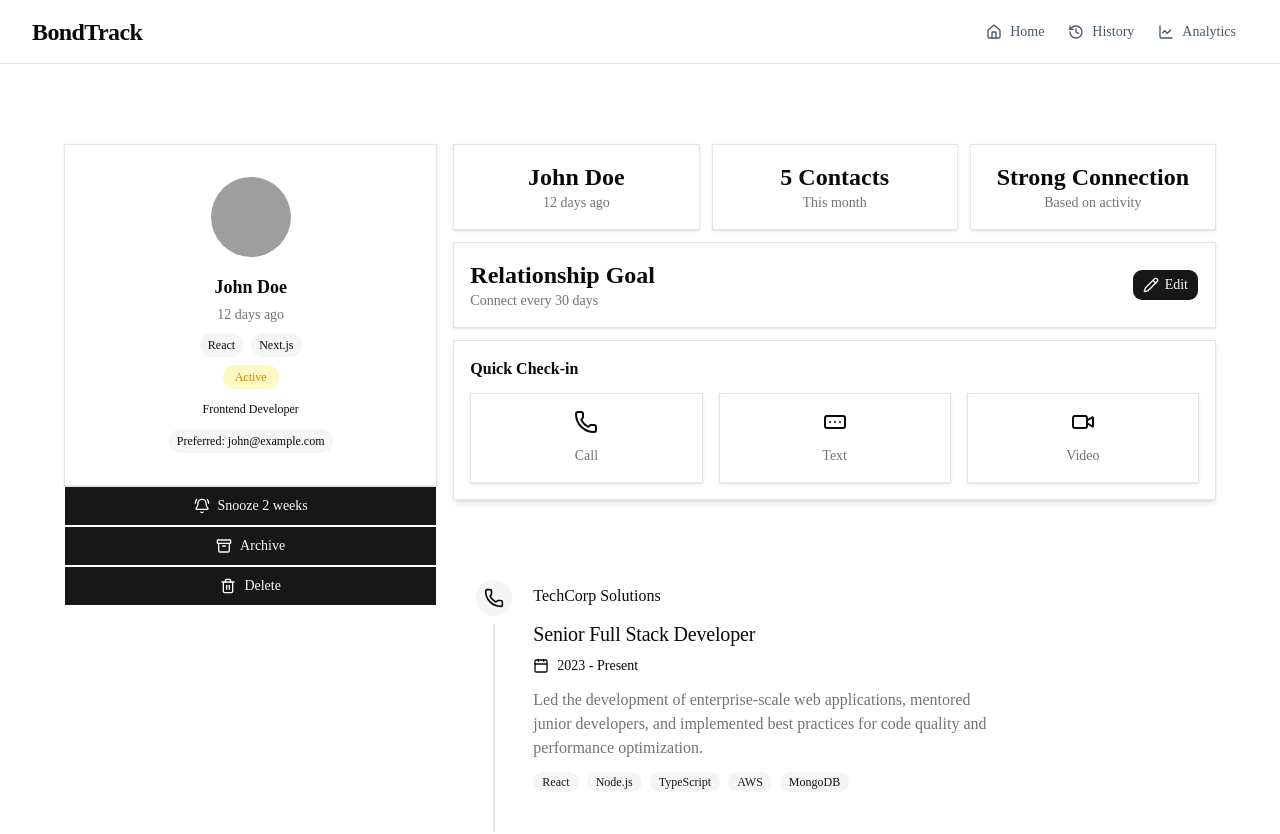
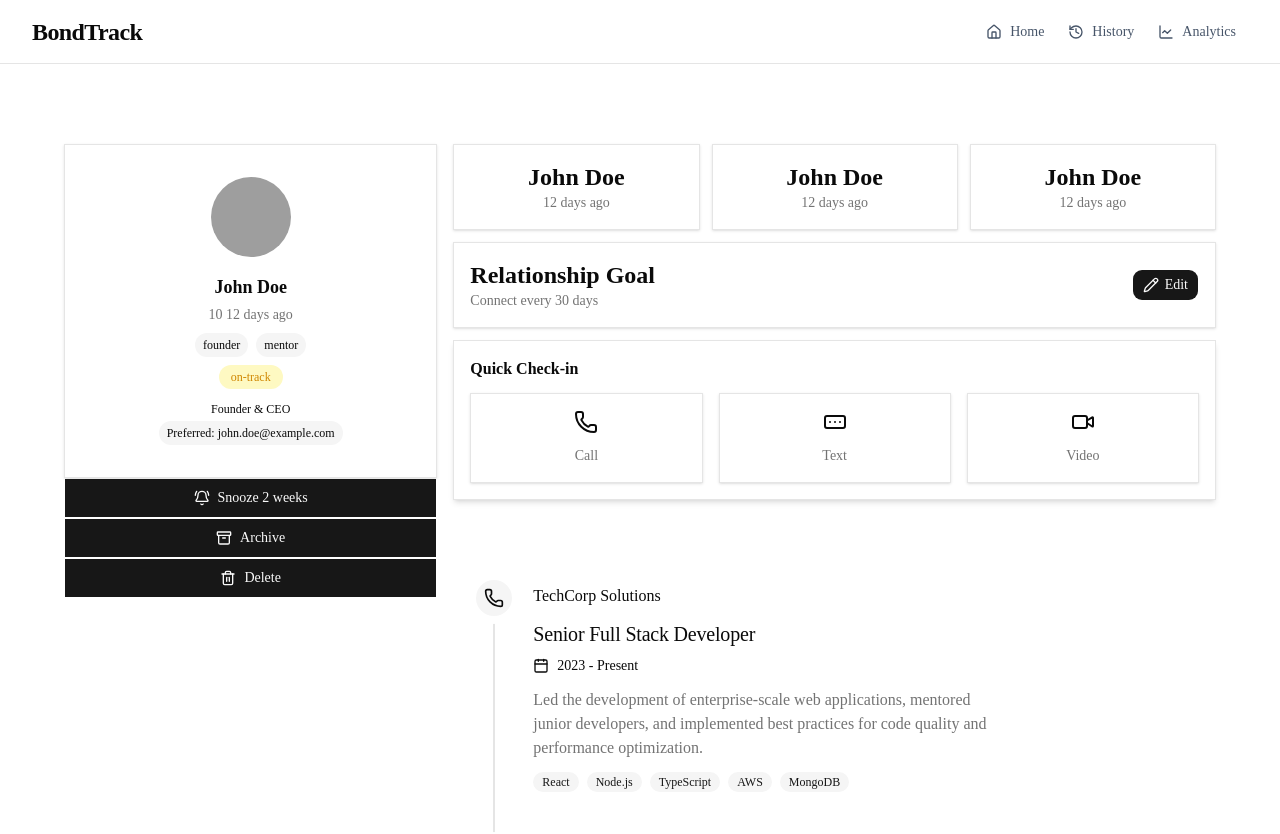
Before and after one commit to bulbul64/bond-track, a Next.js app: page /friends/1 in a window 1280 px wide. Shown: the top 834 px of the page. Built offline with nearby package versions, Linux system fonts and the light colour scheme; grey boxes are pictures that could not be loaded.

Commit message:
feat: start dynamic data integration for dashboard components

```diff
--- a/src/components/friends/FriendCard.tsx
+++ b/src/components/friends/FriendCard.tsx
@@ -1,69 +1,52 @@
-import Image from "next/image";
-import { Button } from "../ui/button";
-import {
-  Pencil,
-  Phone,
-  RectangleEllipsis,
-  Video,
-} from "lucide-react";
+import Image from 'next/image';
+import React from 'react';
+import { Button } from '../ui/button';
+import { Pencil, Phone, RectangleEllipsis, Video } from 'lucide-react';
+import { Friend } from '@/types/friend';
+type Props = {
+  id: number | string;
+};
 
-/* =========================
-   FRIEND CARD (STATIC)
-========================= */
-export function FriendCard() {
-  const friend = {
-    name: "John Doe",
-    status: "Active",
-    picture: "/avatar.jpg",
-    days_since_contact: "12 days ago",
-    tags: ["React", "Next.js"],
-    title: "Frontend Developer",
-    email: "john@example.com",
-  };
+export async function FriendCard({ id }: Props) {
+  const res = await fetch('http://localhost:3000/data/friends.json', {
+    cache: 'no-store',
+  });
 
+  const friends = await res.json();
+  const friend = friends.find((f: Friend) => f.id == Number(id));
+
+  console.log(friend);
+
+  const { name, status, picture, days_since_contact, tags, title, email } = friend!;
   return (
-    <div className="flex flex-col items-center border shadow-sm px-6 py-8 text-center hover:shadow-md transition">
+    <div className="flex flex-col items-center border shadow-sm px-6 py-8 text-center hover:shadow-md transition cursor-pointer">
       <Image
-        alt={friend.name}
-        src={friend.picture}
+        alt={name}
+        src={picture}
         width={120}
         height={120}
         className="h-20 w-20 rounded-full object-cover"
       />
 
-      <h3 className="mt-4 font-semibold text-lg">{friend.name}</h3>
+      <h3 className="mt-4 font-semibold text-lg">{name}</h3>
 
-      <p className="text-sm text-muted-foreground mt-1">
-        {friend.days_since_contact}
-      </p>
+      <p className="text-sm text-muted-foreground mt-1"> {days_since_contact} 12 days ago</p>
 
       <div className="mt-2 flex gap-2 flex-wrap justify-center">
-        <span className="text-xs bg-muted px-2 py-1 rounded-full">
-          {friend.tags[0]}
-        </span>
-        <span className="text-xs bg-muted px-2 py-1 rounded-full">
-          {friend.tags[1]}
-        </span>
+        <span className="text-xs bg-muted px-2 py-1 rounded-full">{tags[0]}</span>
+        <span className="text-xs bg-muted px-2 py-1 rounded-full">{tags[1]}</span>
       </div>
 
       <span className="mt-2 text-xs font-medium px-3 py-1 rounded-full bg-yellow-100 text-yellow-600">
-        {friend.status}
+        {status}
       </span>
+      <span className="mt-2 text-xs font-medium px-3 py-1 rounded-full ">{title}</span>
 
-      <span className="mt-2 text-xs font-medium px-3 py-1 rounded-full">
-        {friend.title}
-      </span>
-
-      <span className="text-xs bg-muted px-2 py-1 rounded-full mt-2">
-        Preferred: {friend.email}
-      </span>
+      <span className="text-xs bg-muted px-2 py-1 rounded-full"> Preferred: {email || 'None'}</span>
     </div>
   );
 }
 
-/* =========================
-   STATS CARD (STATIC)
-========================= */
 export const FriendStatsCard = () => {
   return (
     <div className="flex flex-col justify-center items-center border shadow-sm p-4">
@@ -73,70 +56,52 @@ export const FriendStatsCard = () => {
   );
 };
 
-/* =========================
-   CONTACT METRICS (STATIC)
-========================= */
 export const ContactMetricsCard = () => {
   return (
     <div className="flex flex-col justify-center items-center border shadow-sm p-4">
-      <h1 className="text-2xl font-semibold">5 Contacts</h1>
-      <p className="text-sm text-muted-foreground">This month</p>
+      <h1 className="text-2xl font-semibold">John Doe</h1>
+      <p className="text-sm text-muted-foreground">12 days ago</p>
     </div>
   );
 };
 
-/* =========================
-   INSIGHT CARD (STATIC)
-========================= */
 export const FriendInsightCard = () => {
   return (
     <div className="flex flex-col justify-center items-center border shadow-sm p-4">
-      <h1 className="text-2xl font-semibold">Strong Connection</h1>
-      <p className="text-sm text-muted-foreground">Based on activity</p>
+      <h1 className="text-2xl font-semibold">John Doe</h1>
+      <p className="text-sm text-muted-foreground">12 days ago</p>
     </div>
   );
 };
 
-/* =========================
-   RELATIONSHIP GOAL
-========================= */
 export const RelationshipGoalCard = () => {
   return (
     <div className="flex col-span-3 justify-between items-center border shadow-sm p-4">
       <div>
+        {' '}
         <h1 className="text-2xl font-semibold">Relationship Goal</h1>
-        <p className="text-sm text-muted-foreground">
-          Connect every 30 days
-        </p>
+        <p className="text-sm text-muted-foreground">Connect every 30 days</p>
       </div>
-
       <Button>
-        <Pencil />
-        Edit
+        <Pencil /> Edit
       </Button>
     </div>
   );
 };
 
-/* =========================
-   QUICK CHECK IN
-========================= */
 export const QuickCheckInCard = () => {
   return (
     <div className="border shadow-md p-4 mt-3">
       <h4 className="font-semibold mb-3">Quick Check-in</h4>
-
-      <div className="grid grid-cols-3 gap-4">
+      <div className="grid grid-cols-3 gap-4 ">
         <div className="flex flex-col gap-3 justify-center items-center border shadow-sm p-4">
           <Phone />
           <p className="text-sm text-muted-foreground">Call</p>
         </div>
-
         <div className="flex flex-col gap-3 justify-center items-center border shadow-sm p-4">
           <RectangleEllipsis />
           <p className="text-sm text-muted-foreground">Text</p>
         </div>
-
         <div className="flex flex-col gap-3 justify-center items-center border shadow-sm p-4">
           <Video />
           <p className="text-sm text-muted-foreground">Video</p>
```
